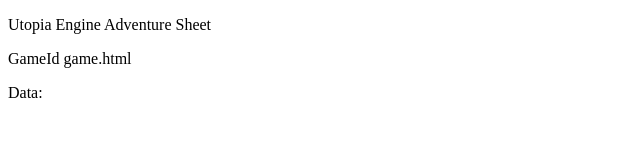
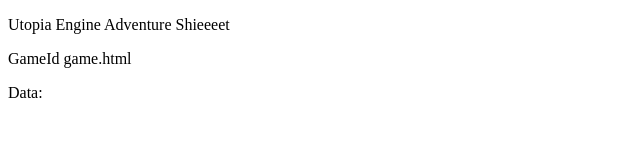
Before and after one commit to szydlowski-jk/UtopiaEngineServer, a website: page page/game.html in a window 1280 px wide. Shown: the full height of the page, 0-640 px from the left. Drawn offline with nearby package versions, Linux system fonts and the light colour scheme.

Commit message:
html forced update, just to be sure

```diff
--- a/mongodb.js
+++ b/mongodb.js
@@ -56,8 +56,8 @@ class MongoDB {
             let result;
             try {
                 this.db.findOne({gameId: gameId}, ( err, doc ) => {
-                    console.log( "DOC: ", doc );
-                    console.log( "CALLBACK: ", callback );
+                    // console.log( "DOC: ", doc );
+                    // console.log( "CALLBACK: ", callback );
 
                     callback(doc);
 //                    return doc;
--- a/page/game.html
+++ b/page/game.html
@@ -14,7 +14,7 @@
         <div class="status-bar">
 
         </div>
-        <p>Utopia Engine Adventure Sheet</p>
+        <p>Utopia Engine Adventure Shieeeet</p>
         <p>GameId {{ gameId }}</p>
 
         <p>Data:</p>
```
